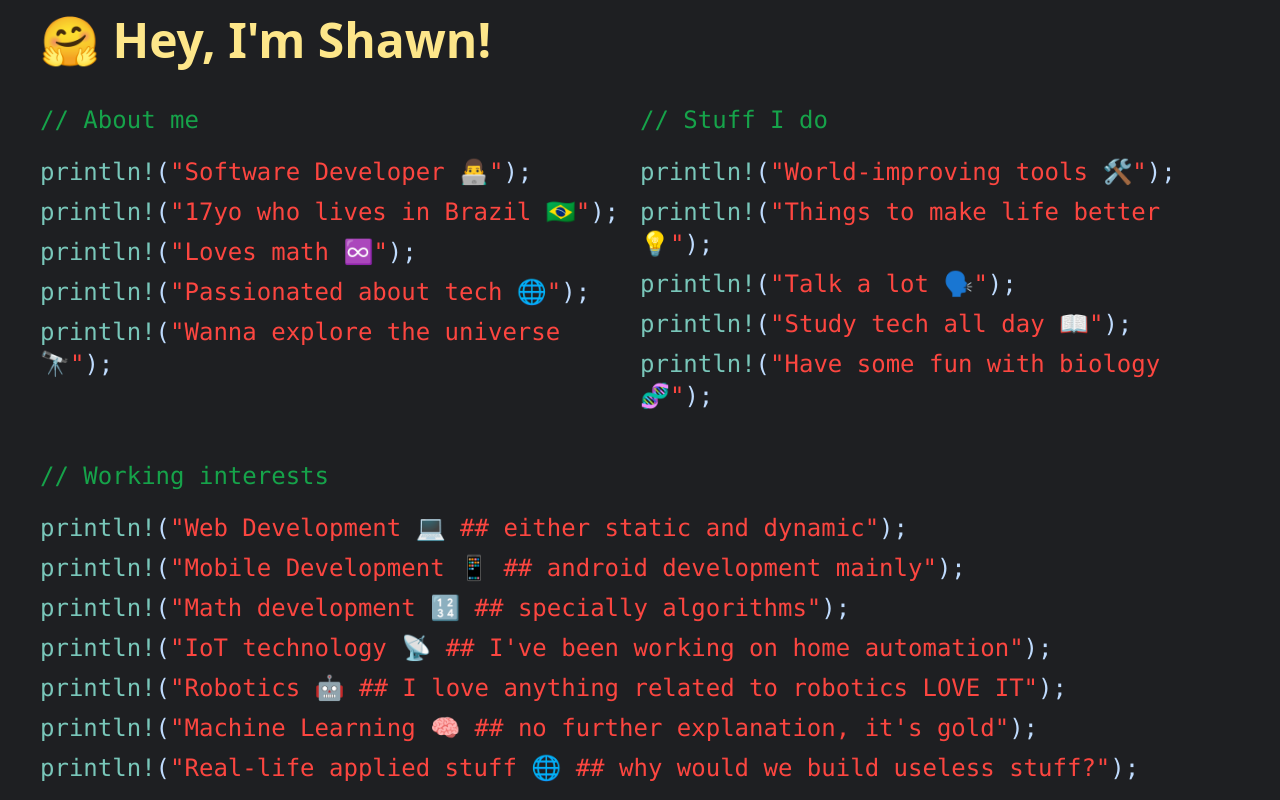
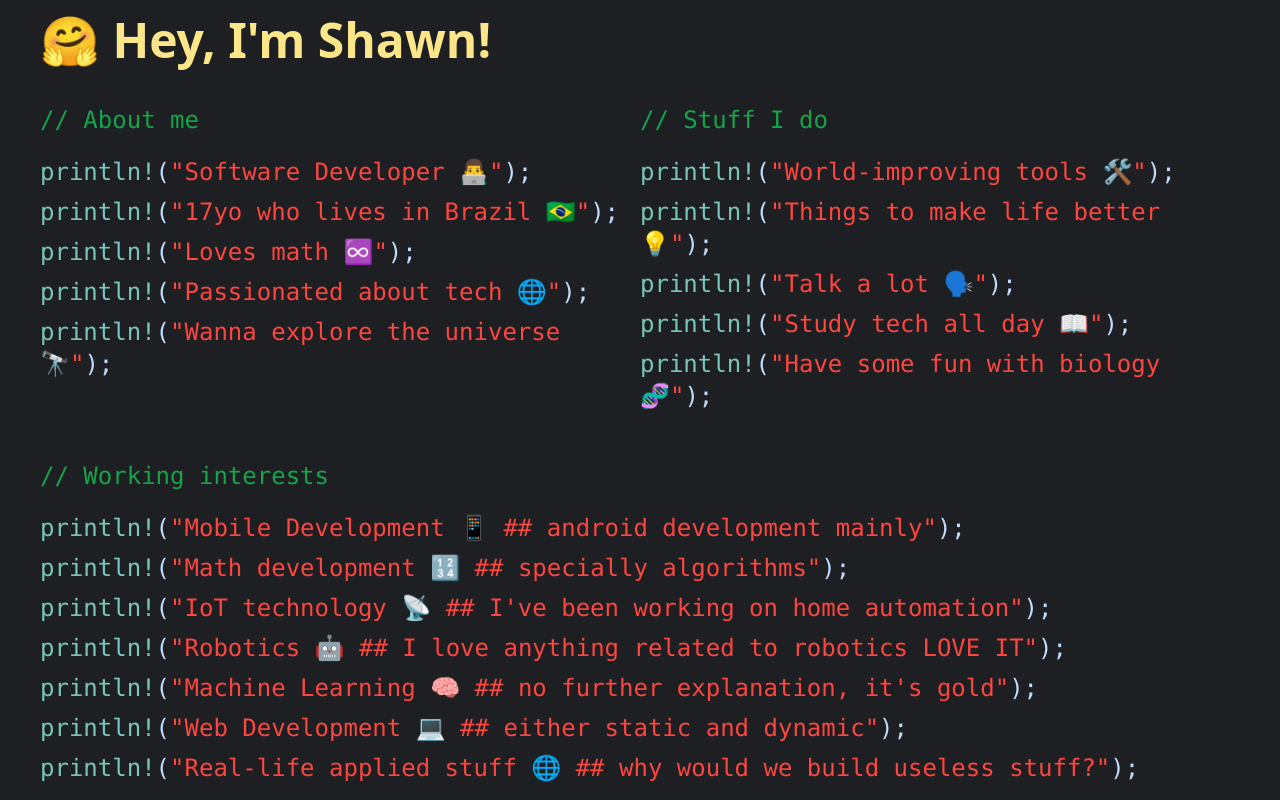
Before and after one commit to ShawnNectar/portfolio-v1, a Vue app: page / in a window 1280 px wide. Shown: the top 800 px of the page. Built offline with nearby package versions, Linux system fonts and the light colour scheme.

Commit message:
[Minor] working interests priority change

```diff
--- a/src/components/WorkInterests.vue
+++ b/src/components/WorkInterests.vue
@@ -4,9 +4,6 @@
 <template>
     <div class="text-sm sm:text-3xl md:text-2xl text-blue-200 font-mono">
         <h1 class="text-green-600 py-2 md:py-5 ">// Working interests</h1>
-        <h2 class="pb-2">
-            <span style="color:#79c7ba">println!</span>(<span style="color: #FC4640FF;">"Web Development 💻 <br class="md:hidden"/>## either static and dynamic"</span>);
-        </h2>
         <h2 class="pb-2">
             <span style="color:#79c7ba">println!</span>(<span style="color: #FC4640FF;">"Mobile Development 📱 <br class="md:hidden"/>## android development mainly"</span>);
         </h2>
@@ -23,6 +20,9 @@
             <span style="color:#79c7ba">println!</span>(<span style="color: #FC4640FF;">"Machine Learning 🧠 <br class="md:hidden"/>## no further explanation, it's gold"</span>);
         </h2>
         <h2 class="pb-2">
+            <span style="color:#79c7ba">println!</span>(<span style="color: #FC4640FF;">"Web Development 💻 <br class="md:hidden"/>## either static and dynamic"</span>);
+        </h2>
+        <h2 class="pb-2">
             <span style="color:#79c7ba">println!</span>(<span style="color: #FC4640FF;">"Real-life applied stuff 🌐 <br class="md:hidden"/>## why would we build useless stuff?"</span>);
         </h2>
     </div>
```
